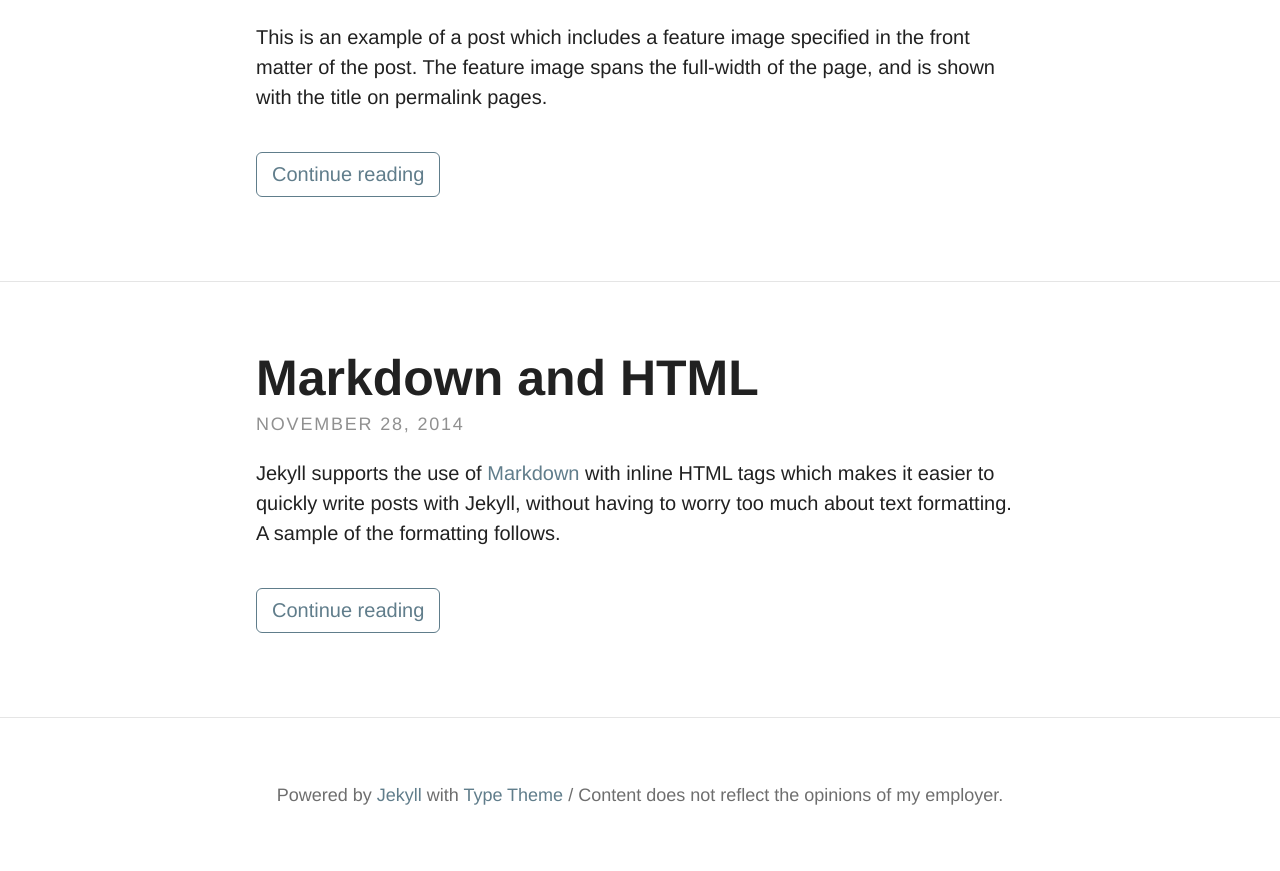
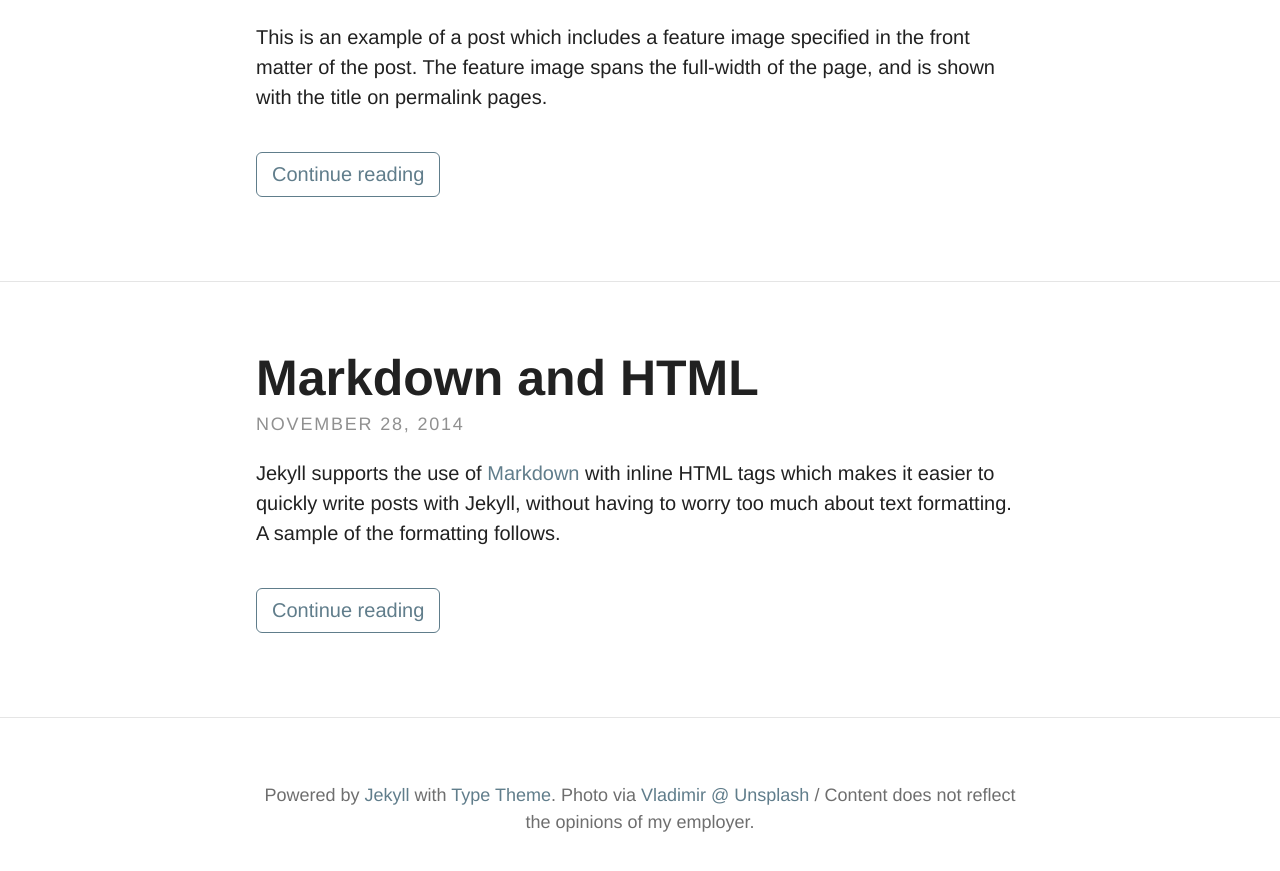
Before and after one commit to bcooney/bcooney.github.io, a Jekyll site: the page built from index.html, in a window 1280 px wide and 900 px high, scrolled down 951 px. Shown: the top 871 px of the window. Built offline with Jekyll 4.4.1, drawn with Linux system fonts in a browser that asks for light colours; nearby versions of some CDN libraries; some web fonts are replaced; the list of posts is cut into pages by our own code.

Commit message:
footer update

```diff
--- a/_config.yml
+++ b/_config.yml
@@ -15,7 +15,7 @@ theme:
    <SPAN style="BACKGROUND-COLOR: #FFC107">Ideas. Occasionally Good.</SPAN>
   header_text_feature_image: img/photo2.jpg
   footer_text: >
-   Powered by <a href="http://jekyllrb.com">Jekyll</a> with <a href="https://rohanchandra.github.io/project/type/">Type Theme</a> / Content does not reflect the opinions of my employer.
+   Powered by <a href="http://jekyllrb.com">Jekyll</a> with <a href="https://rohanchandra.github.io/project/type/">Type Theme</a>. Photo via <a href="https://unsplash.com/@chuchad">Vladimir @ Unsplash</a> / Content does not reflect the opinions of my employer.
 
   # Icons
   rss: false
```
